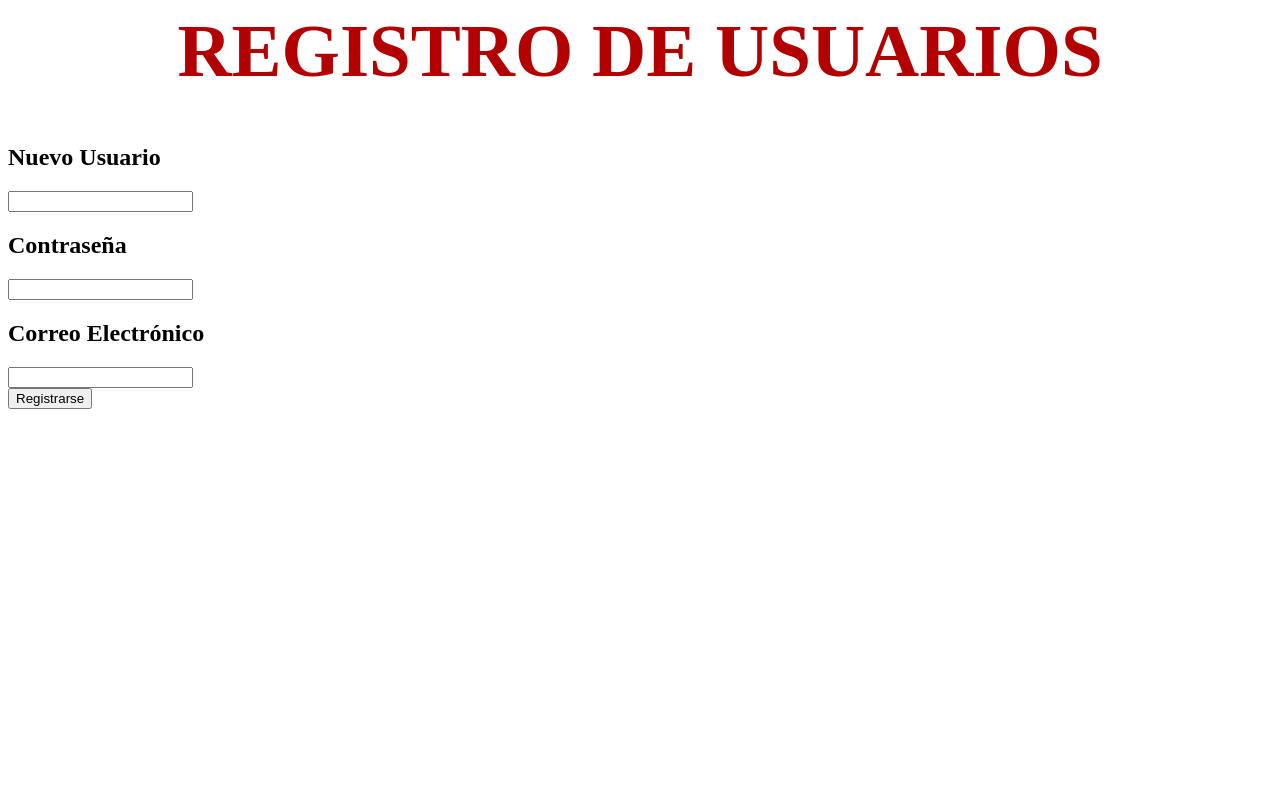
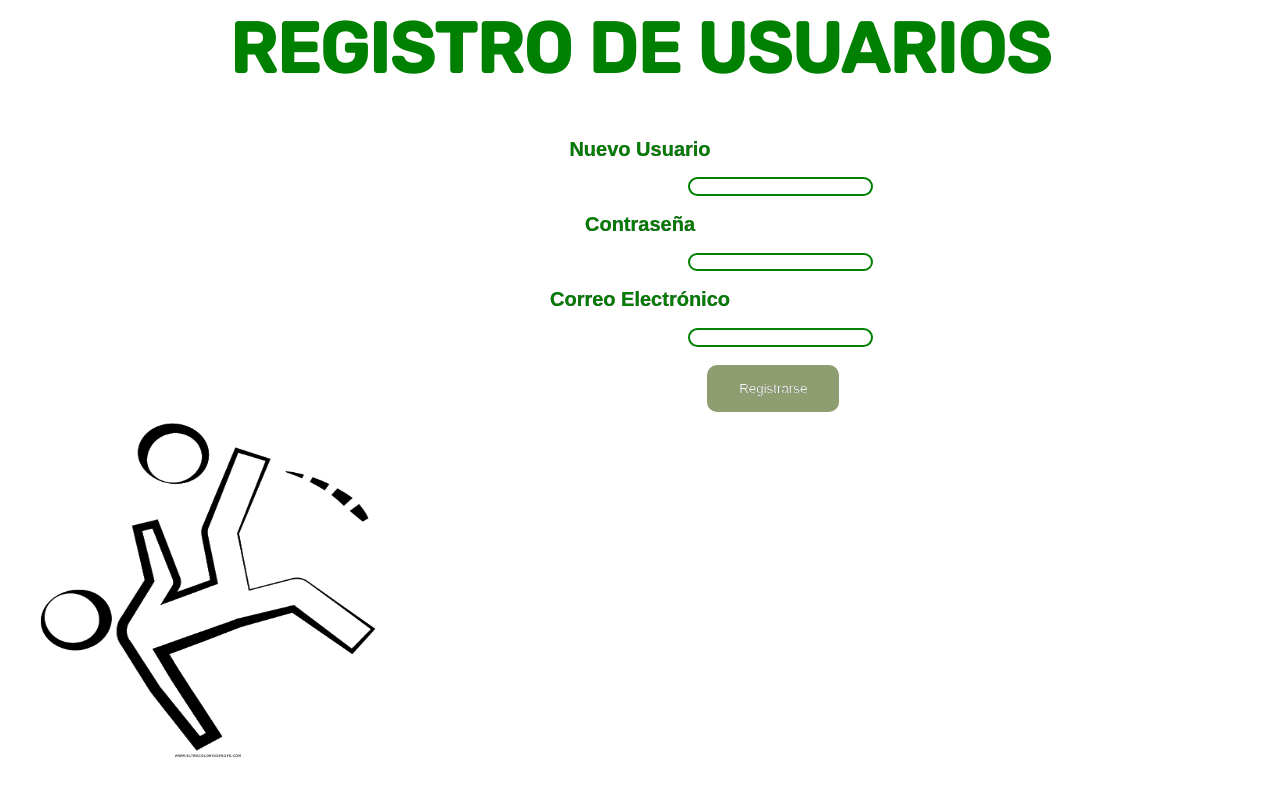
Before and after one commit to rquinb/football-teams-manager, a Flask app: page /registro-de-jugadores in a window 1280 px wide; the page is wider, and only the part inside the window is pictured. Run offline with Flask 2, Linux system fonts and the light colour scheme.

Commit message:
Estilo fullnewuser

```diff
--- a/static/stylonewfulluser.css
+++ b/static/stylonewfulluser.css
@@ -1,6 +1,54 @@
 h1 {
-    color: #b30000;
-    font-size: 75px;
+    color: green;
+    font-size: 70px;
     text-align: center;
-    font-family:
+    font-family: 'Rubik', sans-serif;
 }
+
+h2{
+    color: green;
+    text-align: center;
+    font-size: 20px;
+    font-style: normal;
+    font-family: 'Ubuntu', sans-serif;
+    -webkit-text-stroke: 0.20px black;
+}
+
+input {
+    text-align: center;
+    margin-left: 18cm;
+    margin-right: 18cm;
+}
+
+button {
+    margin-left: 18.5cm;
+    margin-top: 0.5cm;
+    text-align: center;
+    -webkit-text-stroke: 0.10px black;
+    background-color: rgb(143, 158, 113);
+    border: none;
+    border-radius: 10px;
+    color: white;
+    padding: 16px 32px;
+    text-decoration: none;
+    cursor: pointer;
+    font-family: 'Ubuntu', sans-serif;
+}
+
+input[type=text] {
+    border: 2px solid green;
+    border-radius: 10px;
+    height: 0.5cm;
+}
+
+input[type=password] {
+    border: 2px solid green;
+    border-radius: 10px;
+    height: 0.5cm;
+}
+
+input[type=email] {
+    border: 2px solid green;
+    border-radius: 10px;
+    height: 0.5cm;
+}
--- a/templates/newfulluser.html
+++ b/templates/newfulluser.html
@@ -1,6 +1,7 @@
 <html>
     <head>
         <link href="../static/stylonewfulluser.css" rel="stylesheet">
+        <link href="https://fonts.googleapis.com/css2?family=Rubik:wght@500&display=swap" rel="stylesheet">
         <script src="/static/scriptsnewfulluser.js"></script>
     </head>
     <body>
@@ -26,5 +27,9 @@
         <div>
             <button onclick= "registrarJugador()">Registrarse</button>
         </div>
+        <img src="/static/imagenes/jugadordefutbol2.png"
+            width="400";
+            height="350";
+            >
     </body>
 </html>
```
Also changed, not shown: static/stylo.css (+21 -1 lines), static/imagenes/jugadordefutbol2.png (added), static/imagenes/jugadoresdefutbol.jpg (added).
